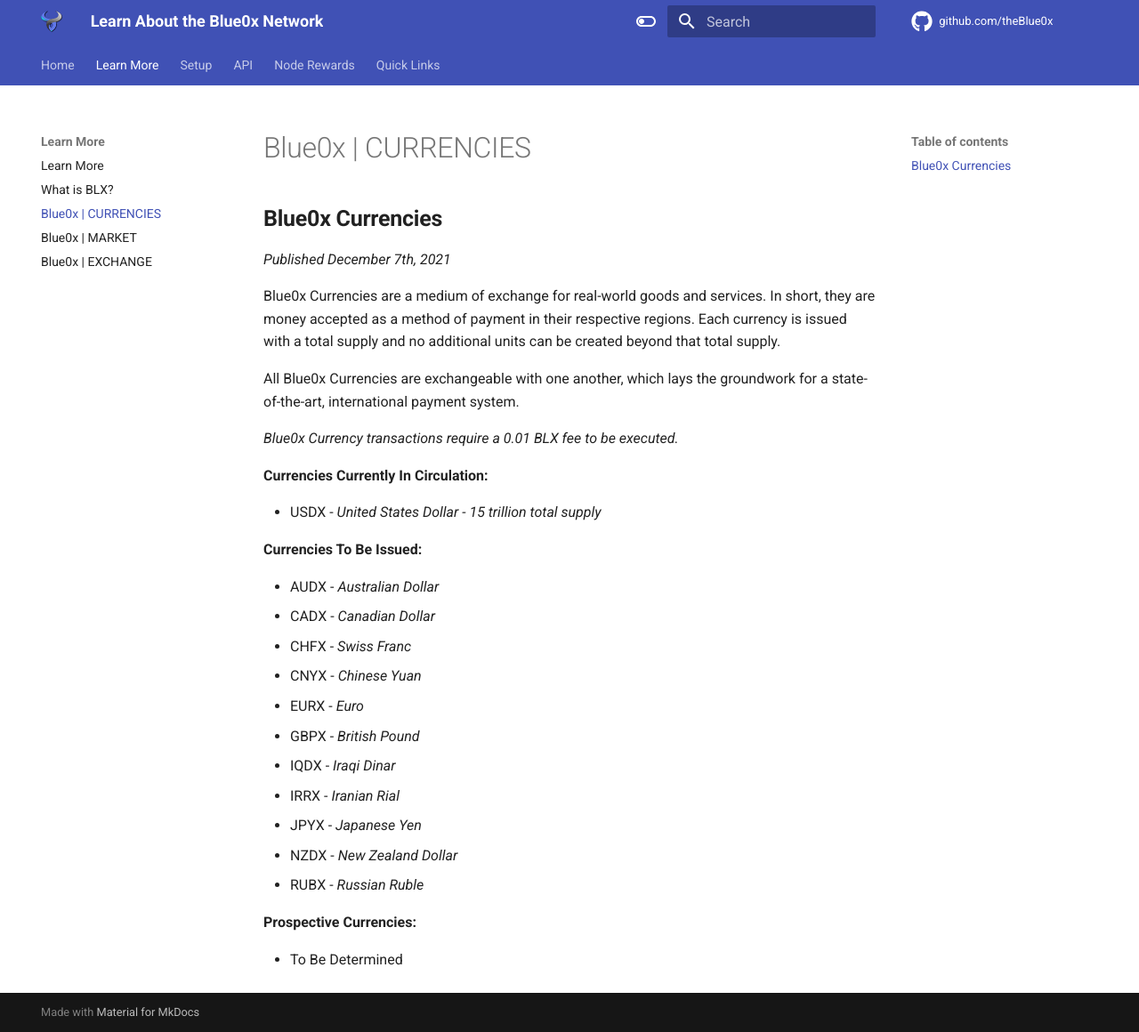
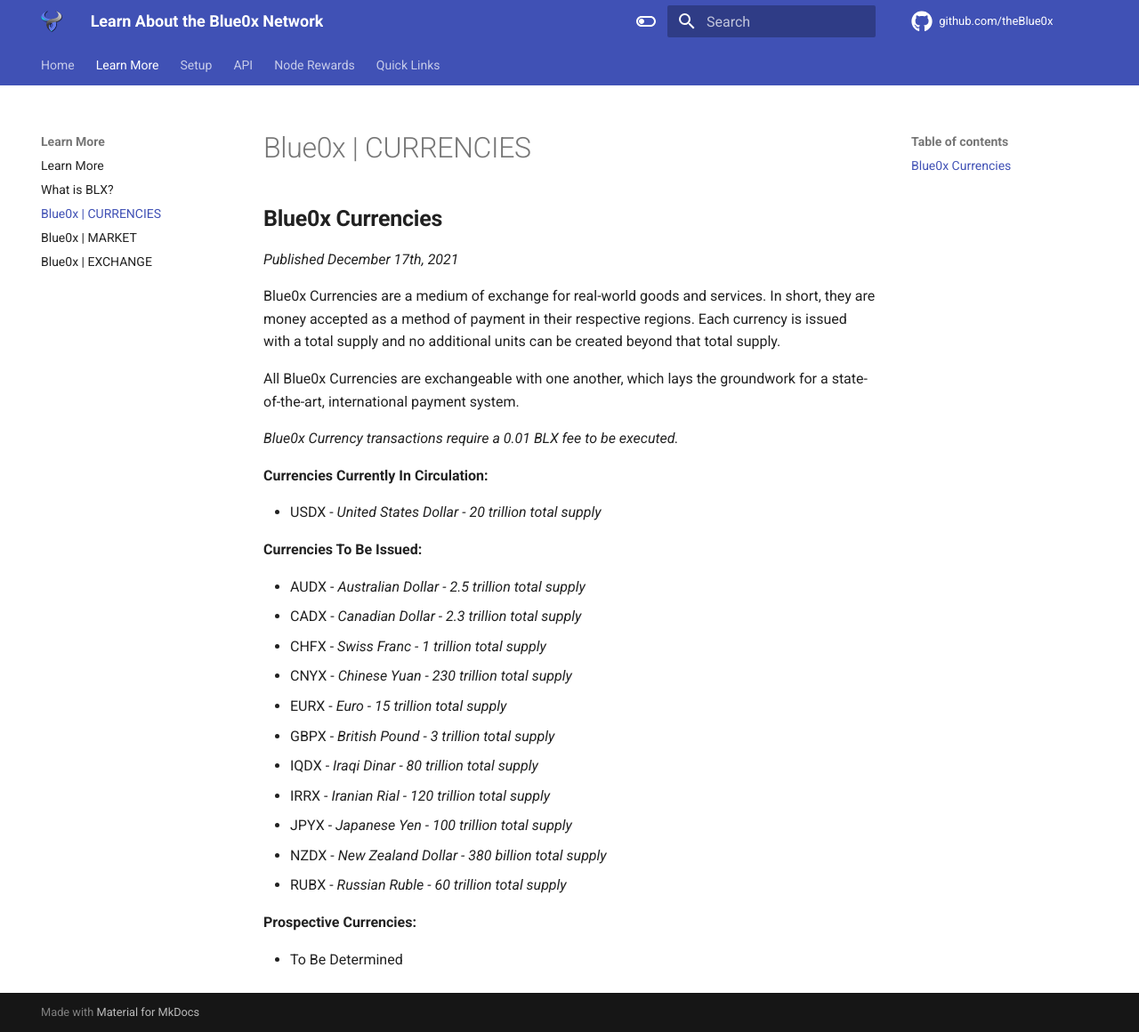
Before and after one commit to theBlue0x/docs, an MkDocs documentation site: the page built from docs/learn_more/currencies.md, in a window 1280 px wide and 1160 px high. Shown: the whole window at 89% size. Built offline with MkDocs 1.6.1 and Material for MkDocs 9.7.7, drawn with Linux system fonts in a browser that asks for light colours.

Commit message:
Update currencies.md

```diff
--- a/docs/learn_more/currencies.md
+++ b/docs/learn_more/currencies.md
@@ -1,6 +1,6 @@
 ## **Blue0x Currencies** ##
 
-_Published December 7th, 2021_
+_Published December 17th, 2021_
 
 Blue0x Currencies are a medium of exchange for real-world goods and services. In short, they are money accepted as a method of payment in their respective regions.  Each currency is issued with a total supply and no additional units can be created beyond that total supply.
 
@@ -10,21 +10,21 @@
 
 **Currencies Currently In Circulation:**
 
-* USDX - _United States Dollar - 15 trillion total supply_
+* USDX - _United States Dollar - 20 trillion total supply_
 
 **Currencies To Be Issued:**
 
-* AUDX - _Australian Dollar_
-* CADX - _Canadian Dollar_
-* CHFX - _Swiss Franc_
-* CNYX - _Chinese Yuan_
-* EURX - _Euro_
-* GBPX - _British Pound_
-* IQDX - _Iraqi Dinar_
-* IRRX - _Iranian Rial_
-* JPYX - _Japanese Yen_
-* NZDX - _New Zealand Dollar_
-* RUBX - _Russian Ruble_
+* AUDX - _Australian Dollar - 2.5 trillion total supply_
+* CADX - _Canadian Dollar - 2.3 trillion total supply_
+* CHFX - _Swiss Franc - 1 trillion total supply_
+* CNYX - _Chinese Yuan - 230 trillion total supply_
+* EURX - _Euro - 15 trillion total supply_
+* GBPX - _British Pound - 3 trillion total supply_
+* IQDX - _Iraqi Dinar - 80 trillion total supply_
+* IRRX - _Iranian Rial - 120 trillion total supply_
+* JPYX - _Japanese Yen - 100 trillion total supply_
+* NZDX - _New Zealand Dollar - 380 billion total supply_
+* RUBX - _Russian Ruble - 60 trillion total supply_
 
 **Prospective Currencies:**
 
```
